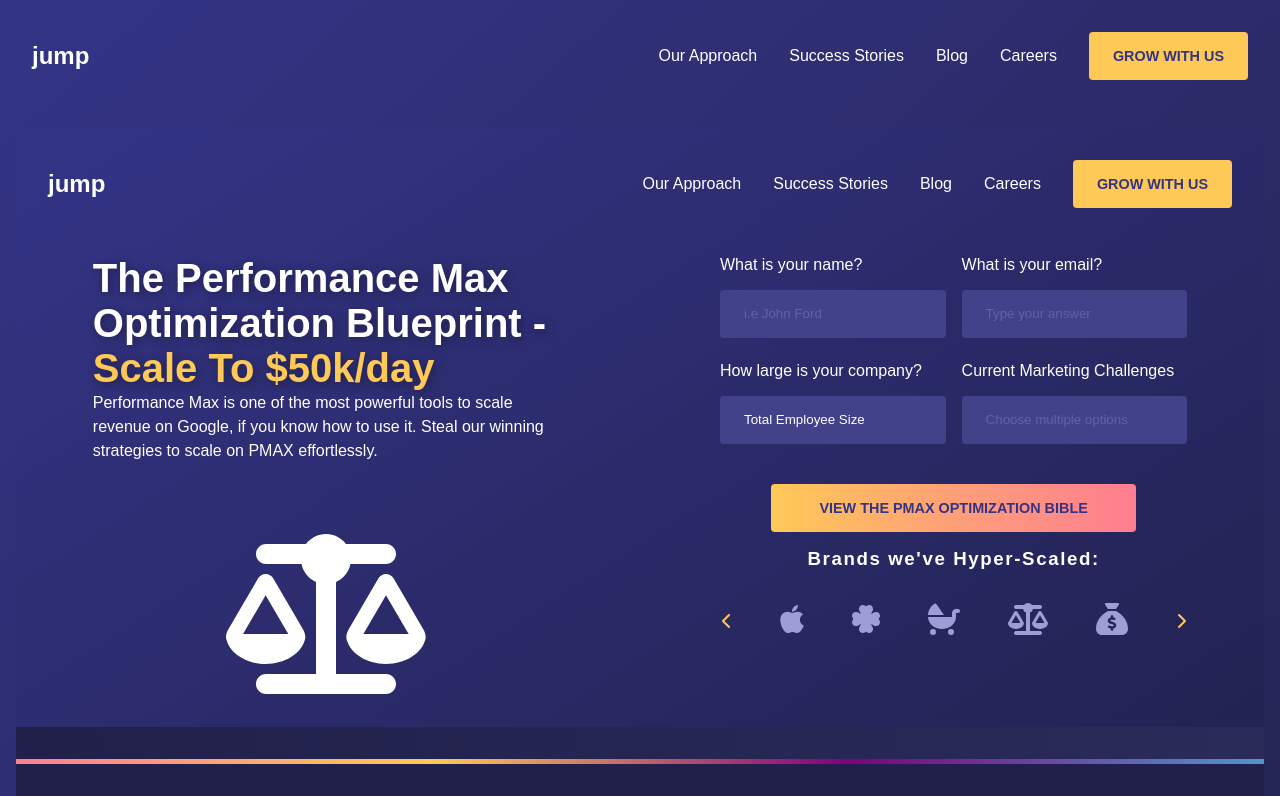
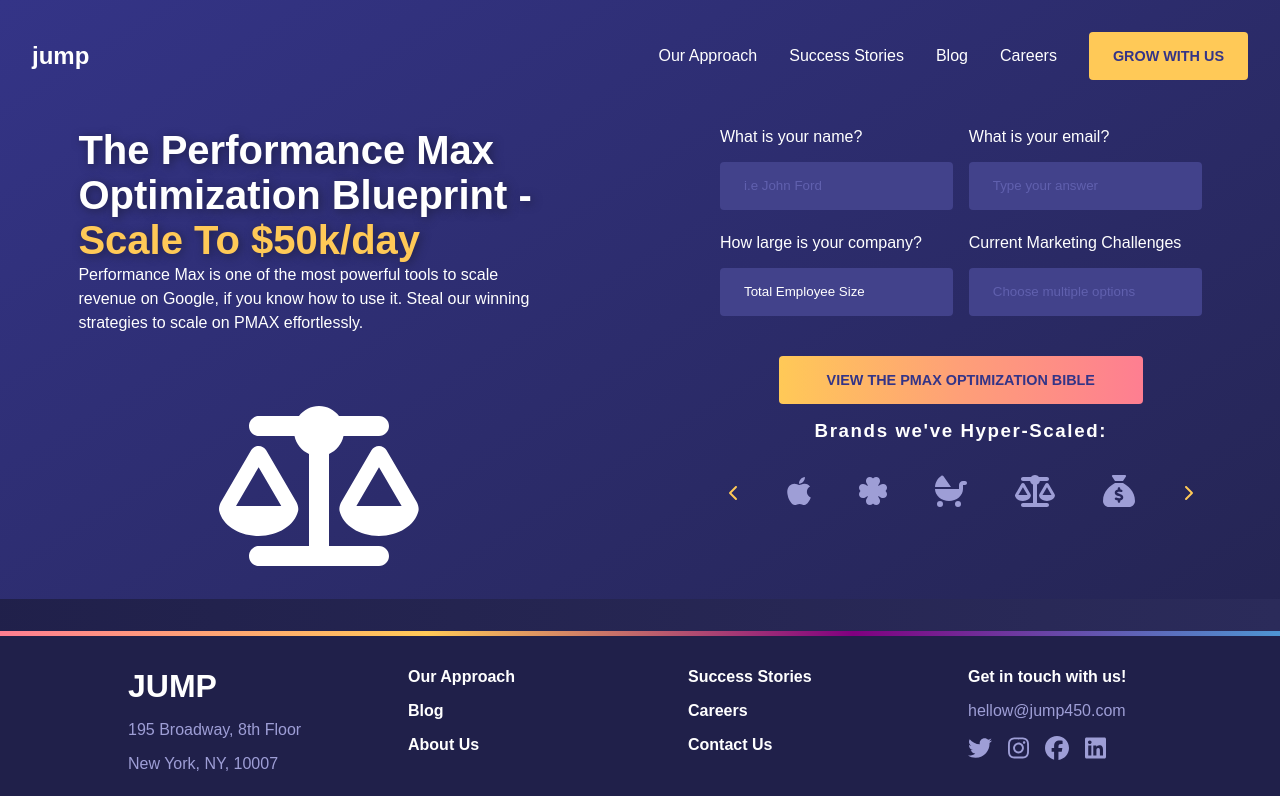
Before and after one commit to masha-nv/jump450, a React (Vite) app: page / in a window 1280 px wide. Shown: the top 796 px of the page. Built offline with nearby package versions, Linux system fonts and the light colour scheme.

Commit message:
remove layout from app.tsx

```diff
--- a/src/App.tsx
+++ b/src/App.tsx
@@ -1,9 +1,10 @@
 import Ad from "./components/home/Ad/Ad";
 import Form from "./components/home/Form/Form";
-import Layout from "./shared/components/Layout/Layout";
 import SplitScreen from "./shared/components/SplitScreen/SplitScreen";
 import "./App.css";
 import ReactGA from "react-ga4";
+import { Route, Routes } from "react-router-dom";
+import Confirmation from "./components/confirmation/Confirmation";
 
 ReactGA.initialize("G-PBCTSGHGNQ");
 ReactGA.send({
@@ -13,9 +14,12 @@
 
 function App() {
   return (
-    <Layout>
-      <SplitScreen left={<Ad />} right={<Form />} />
-    </Layout>
+    <Routes>
+      <Route
+        path='/'
+        element={<SplitScreen left={<Ad />} right={<Form />} />}></Route>
+      <Route path='/confirmation' element={<Confirmation />}></Route>
+    </Routes>
   );
 }
 
```
